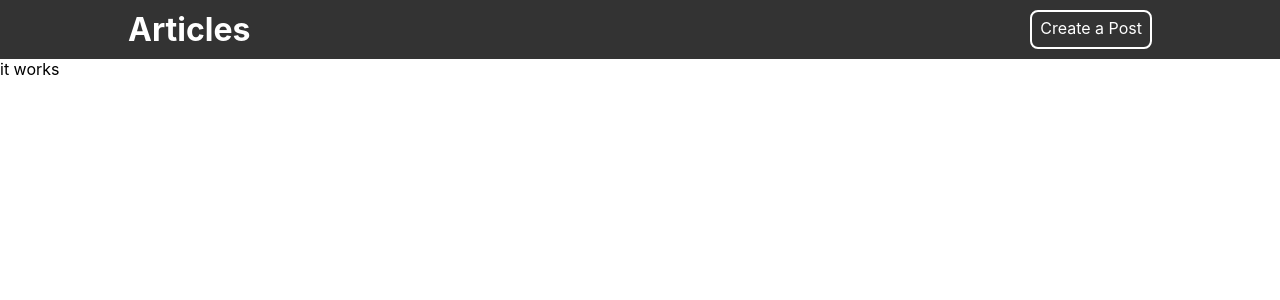
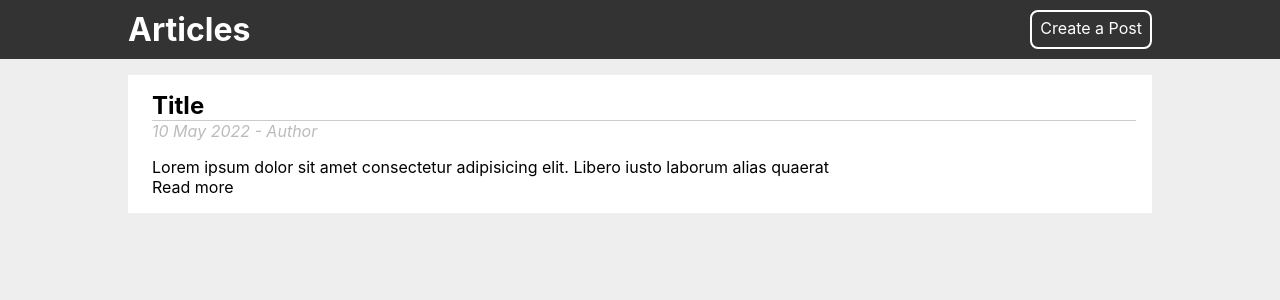
Before and after one commit to pmadinga/articles, a Next.js app: page / in a window 1280 px wide. Shown: the top 300 px of the page. Built offline with nearby package versions, Linux system fonts and the light colour scheme.

Commit message:
mock ui design

```diff
--- a/pages/index.js
+++ b/pages/index.js
@@ -1,4 +1,6 @@
 import Head from "next/head"
+import Link from "next/link"
+import styles from '../styles/Home.module.css'
 
 const Home = () =>{
   return(
@@ -6,7 +8,16 @@ const Home = () =>{
       <Head>
         <title>Phiwa | Articles</title>
       </Head>
-      <div>it works</div>
+      <div className={`container`}>
+        <div className={styles.blog}>
+          <h2 className={styles.title}>Title</h2>
+          <span className={styles.blog_info}>10 May 2022 - Author</span>
+          <p className={styles.desc}>Lorem ipsum dolor sit amet consectetur adipisicing elit. Libero iusto laborum alias quaerat</p>
+          <Link href={"#"}>
+            <a>Read more</a>
+          </Link>
+        </div>
+      </div>
     </>
   )
 }
--- a/styles/Home.module.css
+++ b/styles/Home.module.css
@@ -1,5 +1,22 @@
-.nav{
-  background-color: #333;
-  color: #fff;
+.blog{
+  margin: 1rem 0;
+  padding: 1rem;
+  background-color: #fff;
+  border-left: 0.5rem solid #fff;
+  transition: 0.1s ease-in-out;
+}
+.blog:hover{
+  border-left: 0.5rem solid #ff4b4b;
+  box-shadow: 1px 1px 3px #33333310;
+}
 
+
+.title{
+  border-bottom: 0.5px solid #ccc;
 }
+.blog_info{
+  color: #bbb;
+  font-style: italic;
+  display: block;
+  margin-bottom: 1rem;
+}
--- a/styles/globals.css
+++ b/styles/globals.css
@@ -15,7 +15,9 @@ a {
   box-sizing: border-box;
   margin: 0;
 }
-
+body{
+  background-color: #eee;
+}
 .container{
   padding: 0 10%;
 }
```
